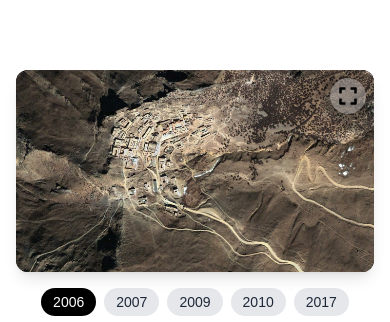
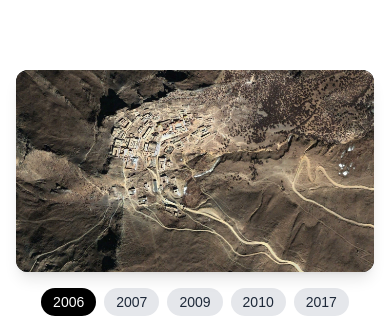
Before and after one commit to spsither/tibet_from_above, a Next.js app: page / in a window 390 px wide. Shown: the part 956-1278 px from the top of the page. Built offline with nearby package versions, Linux system fonts and the light colour scheme.

Commit message:
Fix: Remove full screen when on Phone

```diff
--- a/components/TimeSlices.js
+++ b/components/TimeSlices.js
@@ -1,4 +1,5 @@
 'use client';
+
 import { useState, useRef, useEffect } from 'react';
 import { FaExpand, FaCompress } from 'react-icons/fa';
 
@@ -14,6 +15,7 @@ export default function TimeSlices({ slices = [] }) {
   const containerRef = useRef(null);
   const start = useRef({ x: 0, y: 0 });
   const animationFrame = useRef(null);
+  const [isMobile, setIsMobile] = useState(false); // State to track if the user is on mobile
 
   const currentZoom = imageStates[current]?.zoom ?? 100;
   const currentPosition = imageStates[current]?.position ?? { x: 0, y: 0 };
@@ -84,6 +86,14 @@ export default function TimeSlices({ slices = [] }) {
   const scrollPosition = useRef({ x: 0, y: 0 });
 
   useEffect(() => {
+    // Detect if the device is mobile (screen width <= 768px)
+    const checkMobile = () => {
+      setIsMobile(window.innerWidth <= 768);
+    };
+
+    checkMobile(); // Check on component mount
+    window.addEventListener('resize', checkMobile); // Re-check on window resize
+
     const handleFullscreenChange = () => {
       const isNowFullscreen =
         document.fullscreenElement ||
@@ -110,9 +120,9 @@ export default function TimeSlices({ slices = [] }) {
       document.removeEventListener('webkitfullscreenchange', handleFullscreenChange);
       document.removeEventListener('mozfullscreenchange', handleFullscreenChange);
       document.removeEventListener('MSFullscreenChange', handleFullscreenChange);
+      window.removeEventListener('resize', checkMobile); // Clean up on unmount
     };
   }, []);
-
 
   const toggleFullscreen = () => {
     const elem = containerRef.current;
@@ -133,10 +143,20 @@ export default function TimeSlices({ slices = [] }) {
         x: window.scrollX,
         y: window.scrollY,
       };
-      if (elem.requestFullscreen) elem.requestFullscreen();
-      else if (elem.mozRequestFullScreen) elem.mozRequestFullScreen();
-      else if (elem.webkitRequestFullscreen) elem.webkitRequestFullscreen();
-      else if (elem.msRequestFullscreen) elem.msRequestFullscreen();
+
+      // Check if on mobile device and request fullscreen accordingly
+      if (elem.requestFullscreen) {
+        elem.requestFullscreen();
+      } else if (elem.mozRequestFullScreen) {
+        elem.mozRequestFullScreen(); // Firefox
+      } else if (elem.webkitRequestFullscreen) {
+        elem.webkitRequestFullscreen(); // Safari
+      } else if (elem.msRequestFullscreen) {
+        elem.msRequestFullscreen(); // IE/Edge
+      } else if (elem.requestFullscreen) {
+        // In case mobile-specific logic is required
+        alert("Fullscreen API is not supported on this device.");
+      }
     }
   };
 
@@ -181,13 +201,15 @@ export default function TimeSlices({ slices = [] }) {
           cursor: isDragging ? 'grabbing' : 'zoom-in',
         }}
       >
-        {/* Fullscreen toggle button */}
+        {/* Conditionally render Fullscreen toggle button on mobile */}
+        {!isMobile && (
           <button
             onClick={toggleFullscreen}
             className="absolute top-2 right-2 z-20 bg-white/30 p-2 rounded-full text-black backdrop-blur-lg shadow hover:bg-white/60 transition"
           >
             {isFullScreen ? <FaCompress size={20} /> : <FaExpand size={20} />}
           </button>
+        )}
 
         <img
           ref={imageRef}
```
Lines whose indentation alone changed are shown as unchanged.
